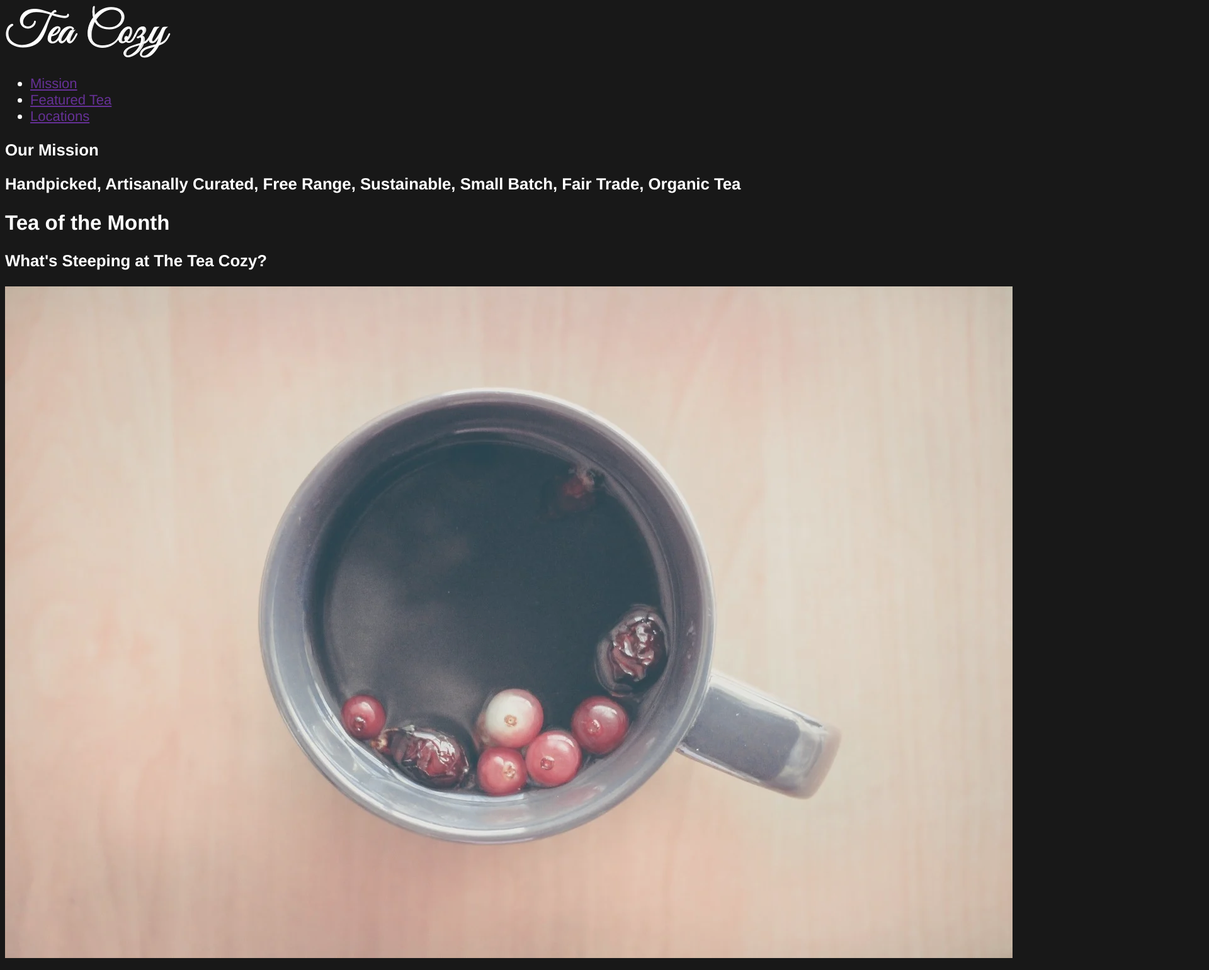
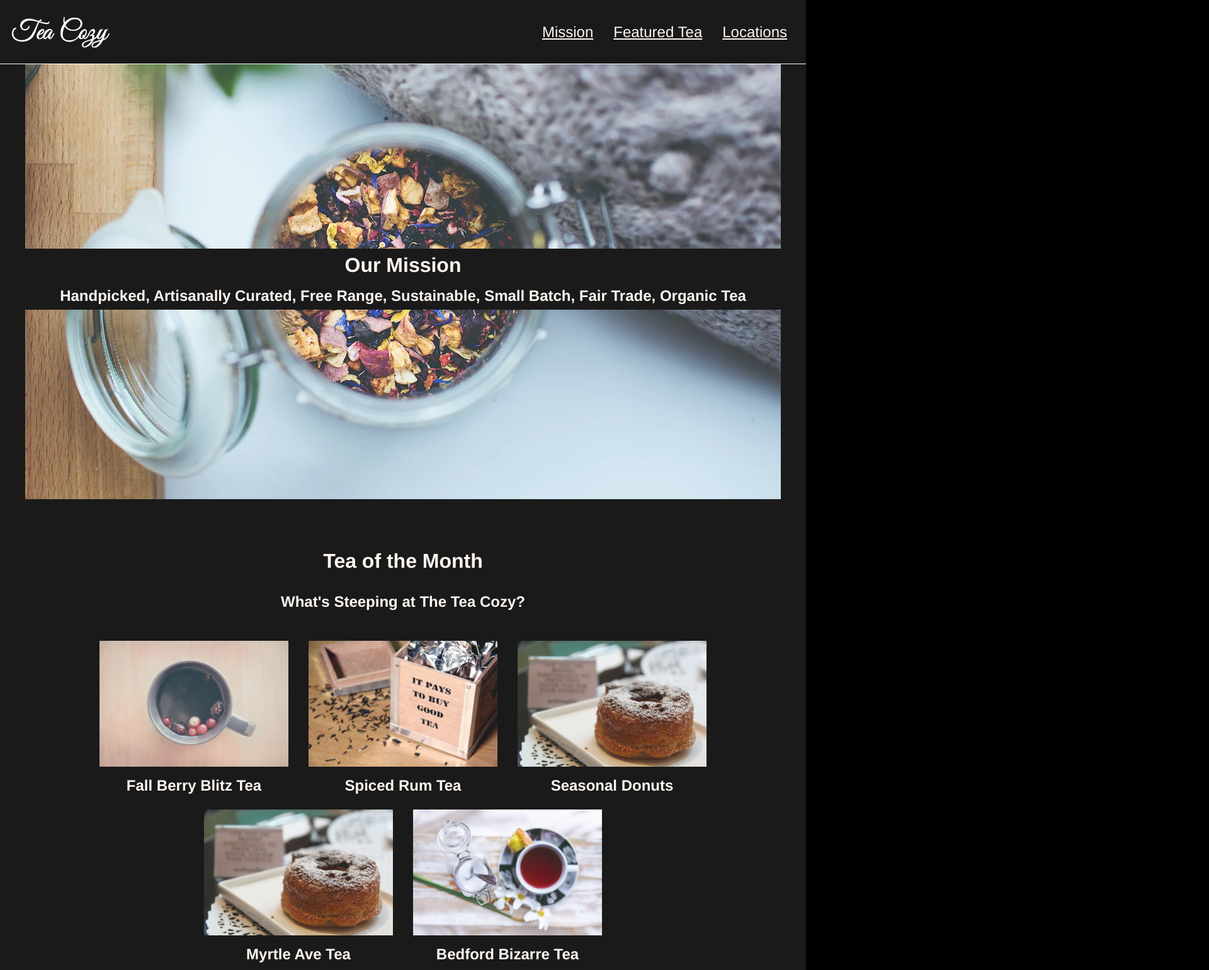
Before and after one commit to IvanDLar/Website-Proyects-Codecademy, a plain HTML site: page TeaCozy/Html/index.html in a window 1280 px wide. Shown: the top 1541 px of the page at 63% size, 1920 px wide, since content can reach past the window. Drawn offline with Linux system fonts and the light colour scheme.

Commit message:
Proyect Update

```diff
--- a/TeaCozy/Css/style.css
+++ b/TeaCozy/Css/style.css
@@ -1,10 +1,161 @@
 html {
   font-family: "Helvetica";
-  font-size: 1.375rem;
-  background-color: black;
+  font-size: 16px;
+
   opacity: 0.9;
+  padding: 0px;
+  margin: 0px;
 }
 
 body {
-  color: white;
+  color: seashell;
+  background-color: black;
 }
+
+/*Header*/
+
+header {
+  position: fixed;
+  display: flex;
+  width: 100%;
+  padding: 1rem 1.875rem;
+  border-bottom: 1px solid;
+  border-color: white;
+  top: 0;
+  right: 0;
+  z-index: 100;
+  height: 4.3125rem;
+  background-color: black;
+}
+
+header nav {
+  display: inline-flex;
+  justify-content: space-between;
+  align-items: center;
+  width: 100%;
+}
+
+header nav ul {
+  display: flex;
+  list-style: none;
+  padding: 0px;
+}
+
+header nav .logo {
+  height: 3.125rem;
+  padding-left: 3rem;
+}
+
+nav li {
+  padding-left: 2rem;
+  font-size: 1.5rem;
+}
+
+nav li a {
+  color: seashell;
+}
+
+/*Main Content*/
+
+.main-content {
+  position: relative;
+  width: 100%;
+  top: 5.3125rem;
+}
+
+/*Mission*/
+
+article .mission {
+  display: flex;
+  align-items: center;
+  justify-content: center;
+  text-align: center;
+
+  background-image: url("../Images/img-mission-background.webp");
+  height: 43.75rem;
+  width: 100%;
+  background-repeat: no-repeat;
+  background-position: center;
+}
+
+article .mission .content {
+  width: 100%;
+  background-color: black;
+}
+
+article .mission .title {
+  font-size: 2rem;
+  margin: 0.5rem 0rem 1rem 0rem;
+}
+
+article .mission .description {
+  font-size: 1.5rem;
+  margin: 0.5rem;
+}
+/*Gallery*/
+
+article .gallery {
+  margin-top: 5rem;
+}
+
+article .gallery .images-container {
+  display: flex;
+  flex-wrap: wrap;
+  justify-content: center;
+}
+
+article .gallery .image-container {
+  width: 300px;
+  height: 200px;
+  overflow: hidden;
+  position: relative;
+  margin: 1rem;
+}
+
+article .gallery .image-container img {
+  position: absolute;
+  max-width: 100%;
+}
+
+article .gallery .title {
+  text-align: center;
+  font-size: 2rem;
+}
+
+article .gallery .description {
+  text-align: center;
+  font-size: 1.5rem;
+}
+
+article .gallery .image-name {
+  margin: 0.5rem;
+  text-align: center;
+  font-size: 1.5rem;
+}
+
+/*Locations*/
+article .locations {
+  background-image: url("../Images/img-locations-background.webp");
+  width: 100%;
+  height: 31.25rem;
+}
+
+article .locations .content {
+  display: flex;
+}
+
+article .locations .title {
+  text-align: center;
+  font-size: 2rem;
+}
+
+article .locations .list {
+  display: flex;
+  justify-content: space-around;
+}
+
+article .locations .item {
+  width: 18.75rem;
+  height: auto;
+  background-color: black;
+}
--- a/TeaCozy/Html/index.html
+++ b/TeaCozy/Html/index.html
@@ -10,7 +10,11 @@
   <body>
     <header>
       <nav>
-        <img src="../Images/img-tea-cozy-logo.png" alt="Tea Cozy Logo" />
+        <img
+          src="../Images/img-tea-cozy-logo.png"
+          class="logo"
+          alt="Tea Cozy Logo"
+        />
         <ul>
           <li>
             <a href="">Mission</a>
@@ -24,17 +28,19 @@
         </ul>
       </nav>
     </header>
-    <article>
+    <article class="main-content">
       <section class="mission">
-        <h1>Our Mission</h1>
-        <h3>
-          Handpicked, Artisanally Curated, Free Range, Sustainable, Small Batch,
-          Fair Trade, Organic Tea
-        </h3>
+        <div class="content">
+          <h1 class="title">Our Mission</h1>
+          <h4 class="description">
+            Handpicked, Artisanally Curated, Free Range, Sustainable, Small
+            Batch, Fair Trade, Organic Tea
+          </h4>
+        </div>
       </section>
       <section class="gallery">
-        <h2>Tea of the Month</h2>
-        <h3>What's Steeping at The Tea Cozy?</h3>
+        <h2 class="title">Tea of the Month</h2>
+        <h4 class="description">What's Steeping at The Tea Cozy?</h4>
         <div class="images-container">
           <div class="feature">
             <div class="image-container">
@@ -43,7 +49,7 @@
                 alt="Image of the Fall Berry Blitz Tea"
               />
             </div>
-            <h2>Fall Berry Blitz Tea</h2>
+            <h5 class="image-name">Fall Berry Blitz Tea</h5>
           </div>
           <div class="feature">
             <div class="image-container">
@@ -52,7 +58,7 @@
                 alt="Image of the Spiced Rum Tea"
               />
             </div>
-            <h2>Spiced Rum Tea</h2>
+            <h5 class="image-name">Spiced Rum Tea</h5>
           </div>
           <div class="feature">
             <div class="image-container">
@@ -61,7 +67,7 @@
                 alt="Image of the Seasonal Donuts"
               />
             </div>
-            <h2>Seasonal Donuts</h2>
+            <h5 class="image-name">Seasonal Donuts</h5>
           </div>
           <div class="feature">
             <div class="image-container">
@@ -70,7 +76,7 @@
                 alt="Image of the Myrtle Ave Tea"
               />
             </div>
-            <h2>Myrtle Ave Tea</h2>
+            <h5 class="image-name">Myrtle Ave Tea</h5>
           </div>
           <div class="feature">
             <div class="image-container">
@@ -79,32 +85,34 @@
                 alt="Image of the Bedford Bizarre Tea"
               />
             </div>
-            <h2>Bedford Bizarre Tea</h2>
+            <h4 class="image-name">Bedford Bizarre Tea</h4>
           </div>
         </div>
       </section>
       <section class="locations">
-        <h2>Locations</h2>
+        <h2 class="title">Locations</h2>
+        <div class="content"></div>
         <div class="list">
-          <div class="downtown">
+          <div class="item downtown">
             <h2>Downtown</h2>
             <h3>384 West 4th St</h3>
             <h3>Suite 108</h3>
             <h3>Portland, Maine</h3>
           </div>
-          <div class="east-bayside">
+          <div class="item east-bayside">
             <h2>East Bayside</h2>
             <h3>3422 Phisherman's Avenue</h3>
             <h3>(Northwest Corner)</h3>
             <h3>Portland, Maine</h3>
           </div>
-          <div class="oakdale">
+          <div class="item oakdale">
             <h2>Oakdale</h2>
             <h3>515 Crescent Avenue</h3>
             <h3>Second Floor</h3>
             <h3>Portland, Maine</h3>
           </div>
         </div>
+      </div>
       </section>
       <footer>
         <div class="content">
```
